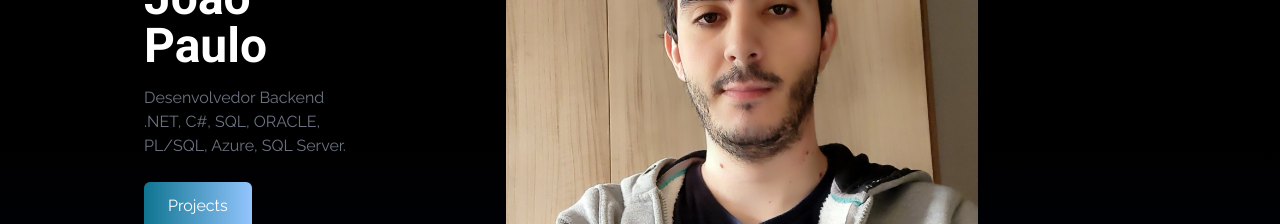
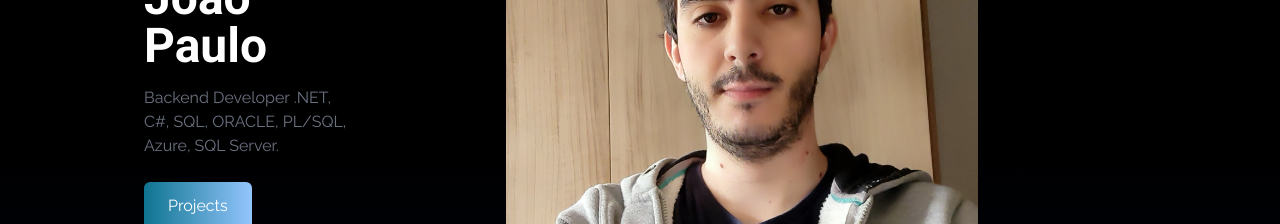
Before and after one commit to jpmarques2000/portfolio-react-jp, a React (Create React App) app: page / in a window 1280 px wide. Shown: the part 262-486 px from the top of the page. Built offline with nearby package versions, Linux system fonts and the light colour scheme.

Commit message:
Update home to english

```diff
--- a/src/components/Home.jsx
+++ b/src/components/Home.jsx
@@ -18,7 +18,7 @@ const Home = () => {
             João Paulo
           </h2>
           <p className="text-gray-500 py-4 max-w-md">
-            Desenvolvedor Backend .NET, C#, SQL, ORACLE, PL/SQL, Azure, SQL Server.
+             Backend Developer .NET, C#, SQL, ORACLE, PL/SQL, Azure, SQL Server.
           </p>
           <div>
             <Link
```
